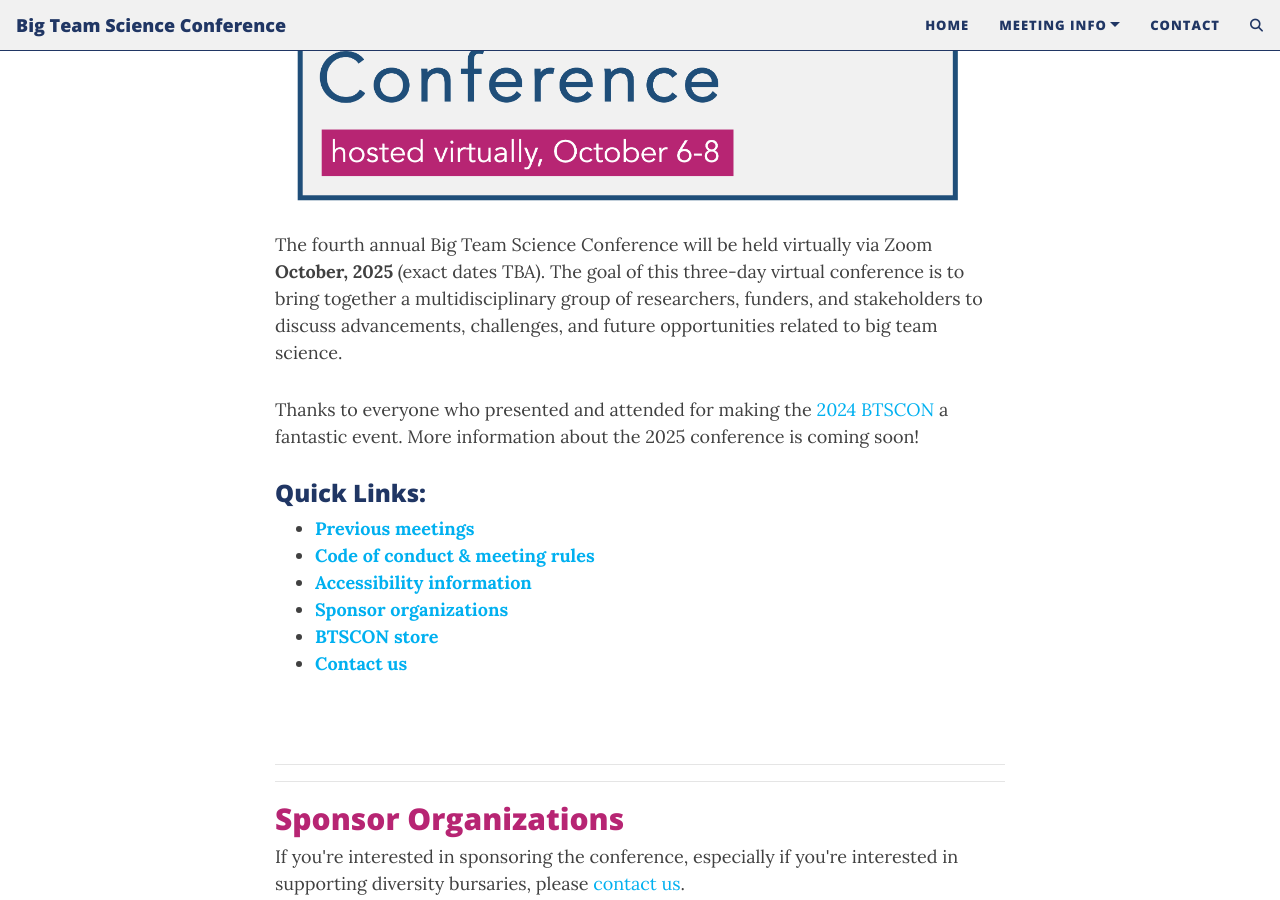
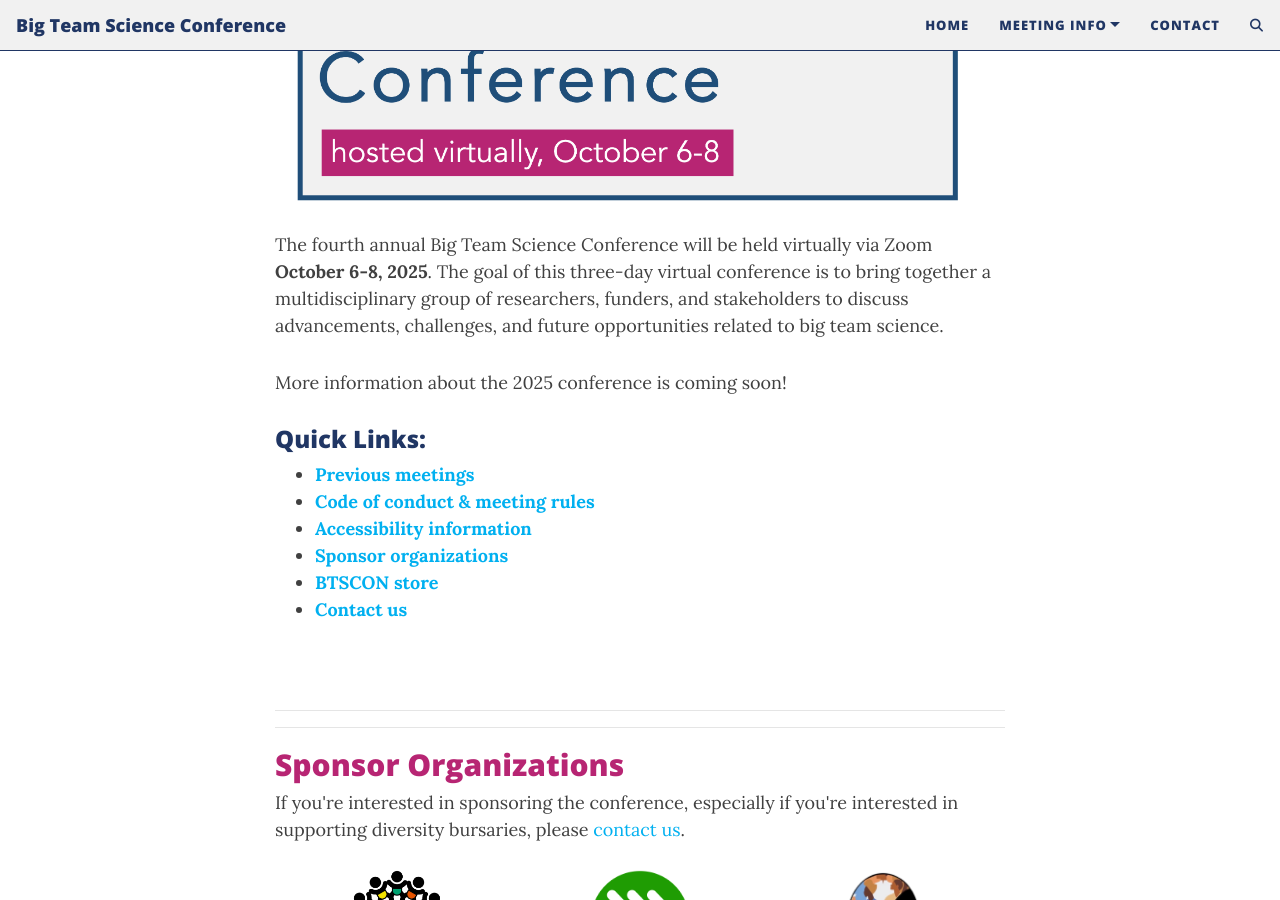
Before and after one commit to bigteamscienceconference/bigteamscienceconference.github.io, a Jekyll site: the page built from index.md, in a window 1280 px wide and 900 px high, scrolled down 321 px. Built offline with Jekyll 4.4.1, drawn with Linux system fonts in a browser that asks for light colours; comment, search, counter and statistics services are not loaded.

Commit message:
update dates

```diff
--- a/index.md
+++ b/index.md
@@ -7,7 +7,7 @@
 
 
 
-<p>The fourth annual Big Team Science Conference will be held virtually via Zoom <b>October, 2025</b> (exact dates TBA). The goal of this three-day virtual conference is to bring together a multidisciplinary group of researchers, funders, and stakeholders to discuss advancements, challenges, and future opportunities related to big team science. </p>
+<p>The fourth annual Big Team Science Conference will be held virtually via Zoom <b>October 6-8, 2025</b>. The goal of this three-day virtual conference is to bring together a multidisciplinary group of researchers, funders, and stakeholders to discuss advancements, challenges, and future opportunities related to big team science. </p>
 
 <!--
 <h2 align="center"><a href="{{site.baseurl}}/registration/">Register</a> now!</h2>
@@ -15,7 +15,7 @@
 
 <p> </p>
 
-<p>Thanks to everyone who presented and attended for making the <a href="{{site.baseurl}}/2024btscon/">2024 BTSCON</a> a fantastic event. More information about the 2025 conference is coming soon!</p>
+<p>More information about the 2025 conference is coming soon!</p>
 
 
 ### Quick Links:
```
